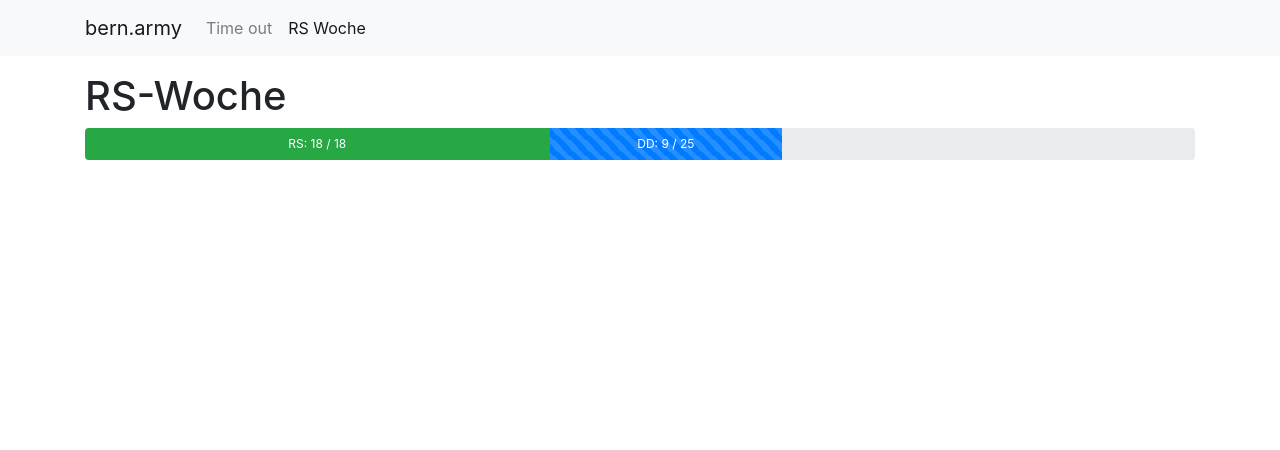
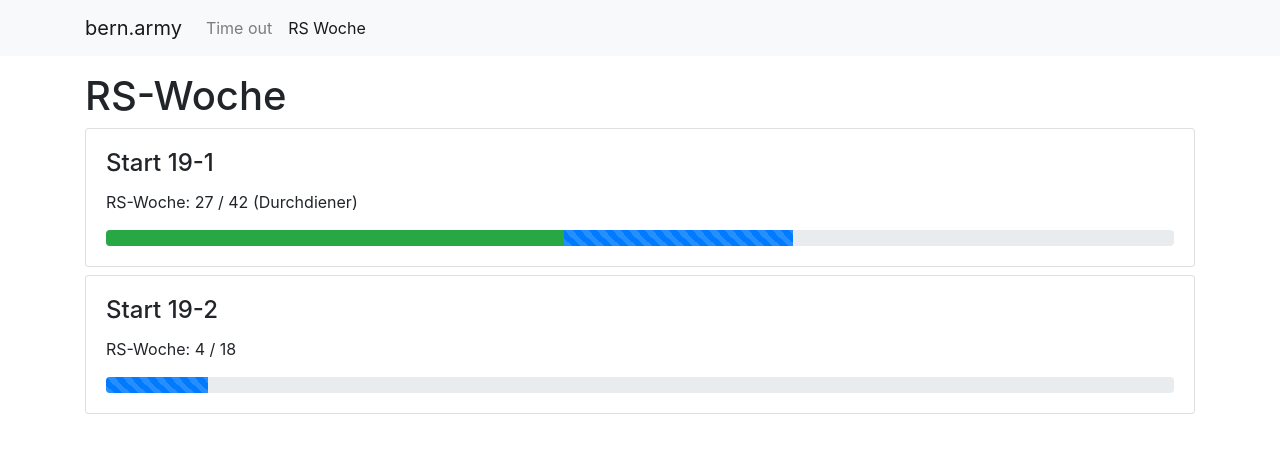
Before and after one commit to jmesserli/bern.army, a Nuxt app: page /rs in a window 1280 px wide. Shown: the top 450 px of the page. Built offline with nearby package versions, Linux system fonts and the light colour scheme.

Commit message:
Implement RS-Week thing

```diff
--- a/components/rs-woche.vue
+++ b/components/rs-woche.vue
@@ -1,18 +1,47 @@
 <template>
-  <div>
-    <b-progress :max="43" height="2rem">
-      <b-progress-bar :value="18" variant="success">
-        RS: 18 / 18
-      </b-progress-bar>
-      <b-progress-bar :value="9" :animated="true">
-        DD: 9 / 25
-      </b-progress-bar>
+  <b-card :title="name" class="mb-2">
+    <p>
+      RS-Woche: {{ week }} / {{ displayTotal }}
+      <span v-if="week > 18">(Durchdiener)</span>
+    </p>
+
+    <b-progress :max="totalWeeks">
+      <b-progress-bar
+        :value="rsWeek"
+        :variant="week <= 18 ? 'primary' : 'success'"
+        :animated="week <= 18"
+      />
+      <b-progress-bar
+        :value="ddWeek"
+        :variant="week > 18 && week <= totalWeeks ? 'primary' : 'success'"
+        :animated="week > 18 && week <= totalWeeks"
+      />
     </b-progress>
-  </div>
+  </b-card>
 </template>
 
 <script>
+import moment from 'moment'
+
 export default {
-  name: 'RsWoche'
+  name: 'RsWoche',
+  props: ['name', 'rsStart', 'rsEnd', 'ddEnd'],
+  computed: {
+    week() {
+      return Math.ceil(moment().diff(this.rsStart, 'weeks', true))
+    },
+    rsWeek() {
+      return Math.min(18, this.week)
+    },
+    ddWeek() {
+      return Math.max(0, this.week - 18)
+    },
+    totalWeeks() {
+      return this.ddEnd.diff(this.rsStart, 'weeks')
+    },
+    displayTotal() {
+      return this.week <= 18 ? 18 : this.totalWeeks
+    }
+  }
 }
 </script>
--- a/layouts/default.vue
+++ b/layouts/default.vue
@@ -13,7 +13,7 @@
             <n-link to="/timeout" tag="b-nav-item" active-class="active">
               Time out
             </n-link>
-            <n-link to="/rs" tag="b-nav-item" active-class="active" :event="''">
+            <n-link to="/rs" tag="b-nav-item" active-class="active">
               RS Woche
             </n-link>
           </b-navbar-nav>
--- a/pages/rs.vue
+++ b/pages/rs.vue
@@ -3,14 +3,58 @@
     <h1 class="mt-3">
       RS-Woche
     </h1>
-    <RsWoche />
+    <div v-for="rs in rsItems" :key="rs.name">
+      <RsWoche
+        v-if="showRs(rs)"
+        :name="rs.name"
+        :rs-start="rs.start"
+        :rs-end="rs.rsEnd"
+        :dd-end="rs.ddEnd"
+      />
+    </div>
   </div>
 </template>
 
 <script>
+import moment from 'moment'
 import RsWoche from '~/components/rs-woche.vue'
 
 export default {
-  components: { RsWoche }
+  components: { RsWoche },
+  data() {
+    return {
+      rsItems: [
+        {
+          name: 'Start 19-1',
+          start: moment('20190114'),
+          rsEnd: moment('20190621'),
+          ddEnd: moment('20191106')
+        },
+        {
+          name: 'Start 19-2',
+          start: moment('20190624'),
+          rsEnd: moment('20191025'),
+          ddEnd: moment('20200415')
+        },
+        {
+          name: 'Start 20-1',
+          start: moment('20200113'),
+          rsEnd: moment('20200515'),
+          ddEnd: moment('20201104')
+        },
+        {
+          name: 'Start 20-2',
+          start: moment('20200622'),
+          rsEnd: moment('20201023'),
+          ddEnd: moment('20210414')
+        }
+      ]
+    }
+  },
+  methods: {
+    showRs(rs) {
+      return rs.start.isBefore(moment()) && rs.ddEnd.isAfter(moment())
+    }
+  }
 }
 </script>
--- a/pages/timeout.vue
+++ b/pages/timeout.vue
@@ -1,7 +1,7 @@
 <template>
   <div class="container">
     <h1 class="mt-3">
-      Restaurant Timeout
+      Restaurant Time out
       <small class="text-muted">
         Menüplan KW <span>{{ menu.week }}</span>
       </small>
```
